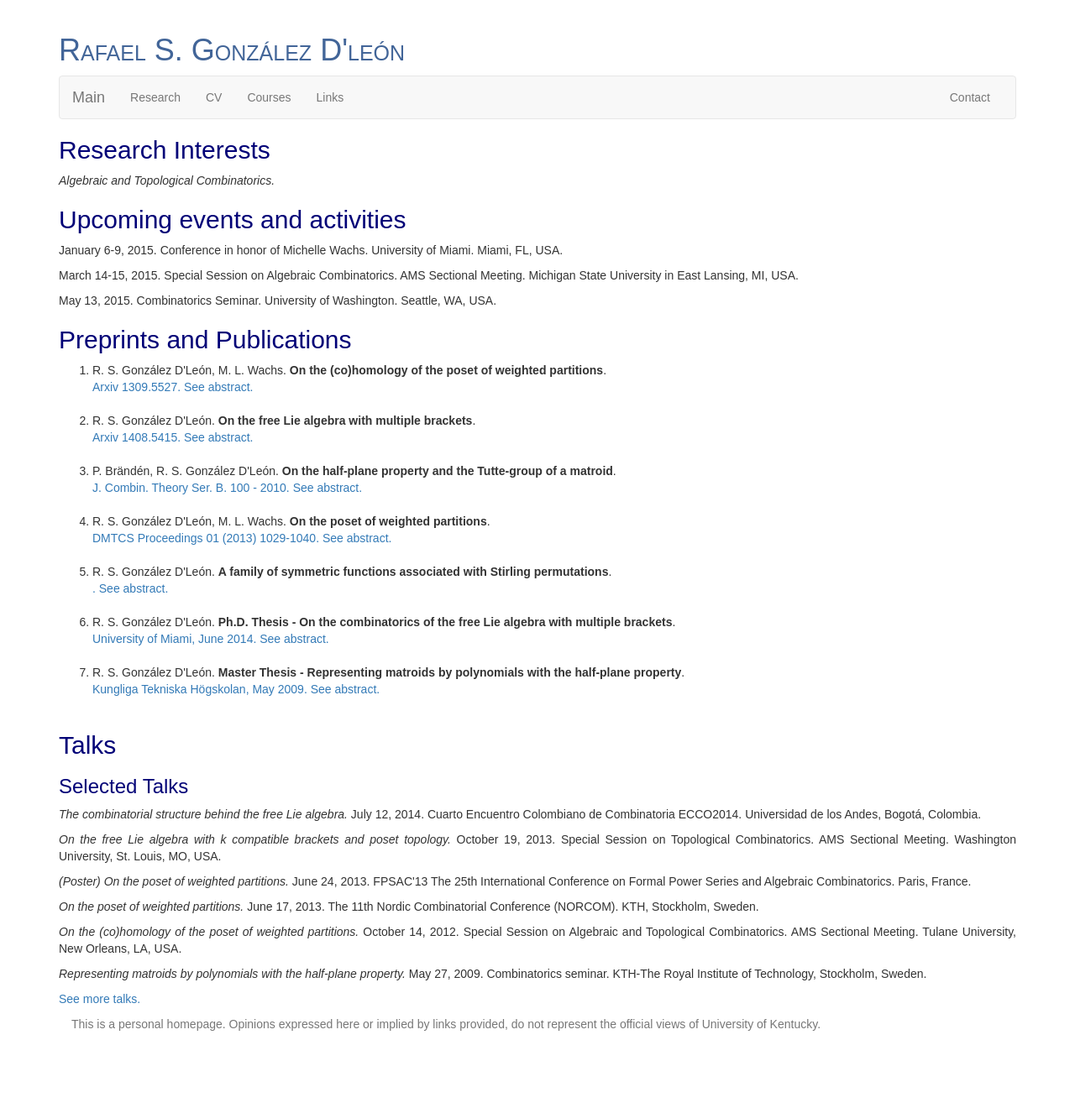
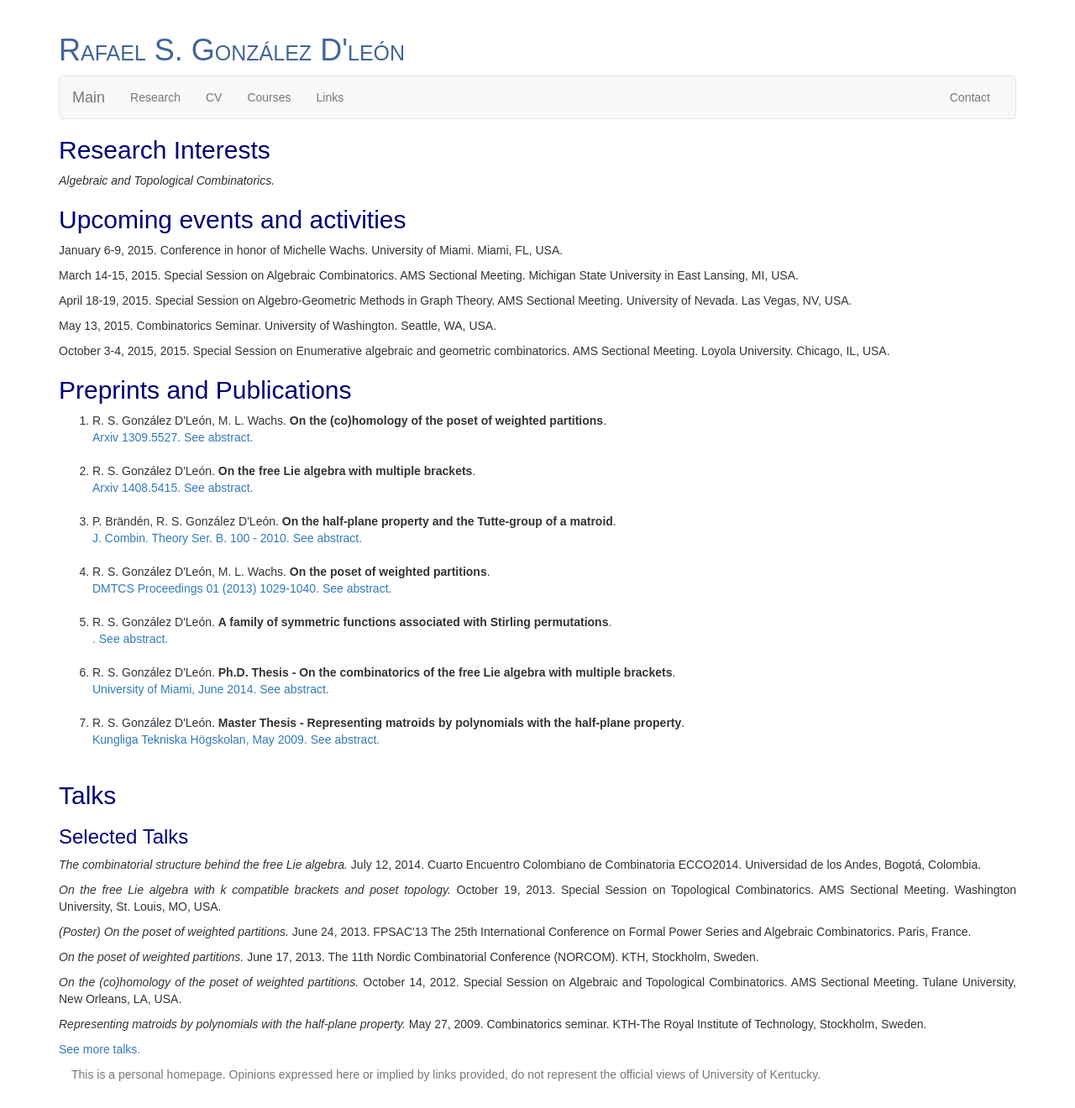
Before and after one commit to rafaeldleon/rafaeldleon.github.io, a Jekyll site: the page built from pages/research.md, in a window 1280 px wide. Shown: the whole page at 84% size. Built offline with Jekyll 4.4.1, drawn with Linux system fonts in a browser that asks for light colours; nearby versions of some CDN libraries; before the commit the page ends 1260 px from its top, so only the background shows below that.

Commit message:
suggested exercises

```diff
--- a/pages/courses/ma214006-201501.html
+++ b/pages/courses/ma214006-201501.html
@@ -13,10 +13,10 @@
  		<strong>Email:</strong> <em>rafaeldleon@uky.edu</em><br>
  		<strong>Homepage:</strong> <em>http://www.ms.uky.edu/~rsgo226</em><br>
  		<strong>Office:</strong> <em>Patterson Office Tower, Room 767.</em><br>
- 		<strong>Office Hours:</strong> <em> MW 2:00PM to 3:00PM or by appointment.<br><br>
+ 		<strong>Office Hours:</strong> <em> TR 3:00PM to 4:00PM or by appointment.<br><br>
 
 		<strong>Course Assistant:</strong> <em>Qiao Liang</em><br>
-		<strong>Office Hours:</strong> <em> TBD<br><br>
+		<strong>Office Hours:</strong> <em>M 9:00-10:00am at Mathskeller, WF 2:00pm-3:00pm, Patterson Office Tower, Room 706 </em><br><br>
  		<div id="main">
  			<h2>Lectures</h2>
  			Monday, Wednesday and Fridays 1:00PM-1:50PM CB 349. <br>
--- a/pages/courses/suggestedproblemsma214006-201501.html
+++ b/pages/courses/suggestedproblemsma214006-201501.html
@@ -21,7 +21,10 @@
 				</thead>
 				<tbody align="center">
 
-					<tr><td>Section 1.1</td><td>TBA</td></tr>
+					<tr><td>Section 1.1</td><td>2, 11, 15, 26</td></tr>
+					<tr><td>Section 1.3</td><td>3, 4, 7, 10, 14, 15, 20</td></tr>
+					<tr><td>Section 2.1</td><td>3, 8, 10, 13, 14, 16, 17, 31, 32</td></tr>
+					<tr><td>Section 2.2</td><td>3, 5, 6, 11, 14, 15, 21, 26, 30, 31 </td></tr>
 
 
 				</tbody>
--- a/pages/research.md
+++ b/pages/research.md
@@ -13,7 +13,13 @@
 
 <p>March 14-15, 2015. Special Session on Algebraic Combinatorics. AMS Sectional Meeting. Michigan State University in East Lansing, MI, USA.</p>
 
+<p>April 18-19, 2015. Special Session on Algebro-Geometric Methods in Graph Theory. AMS Sectional Meeting.
+University of Nevada. Las Vegas, NV, USA.</p>
+
 <p>May 13, 2015. Combinatorics Seminar. University of Washington.  Seattle, WA, USA.</p>
+
+<p>October 3-4, 2015, 2015. Special Session on Enumerative algebraic and
+geometric combinatorics. AMS Sectional Meeting. Loyola University. Chicago, IL, USA.</p>
 
 <h2>Preprints and Publications</h2>
 
```
